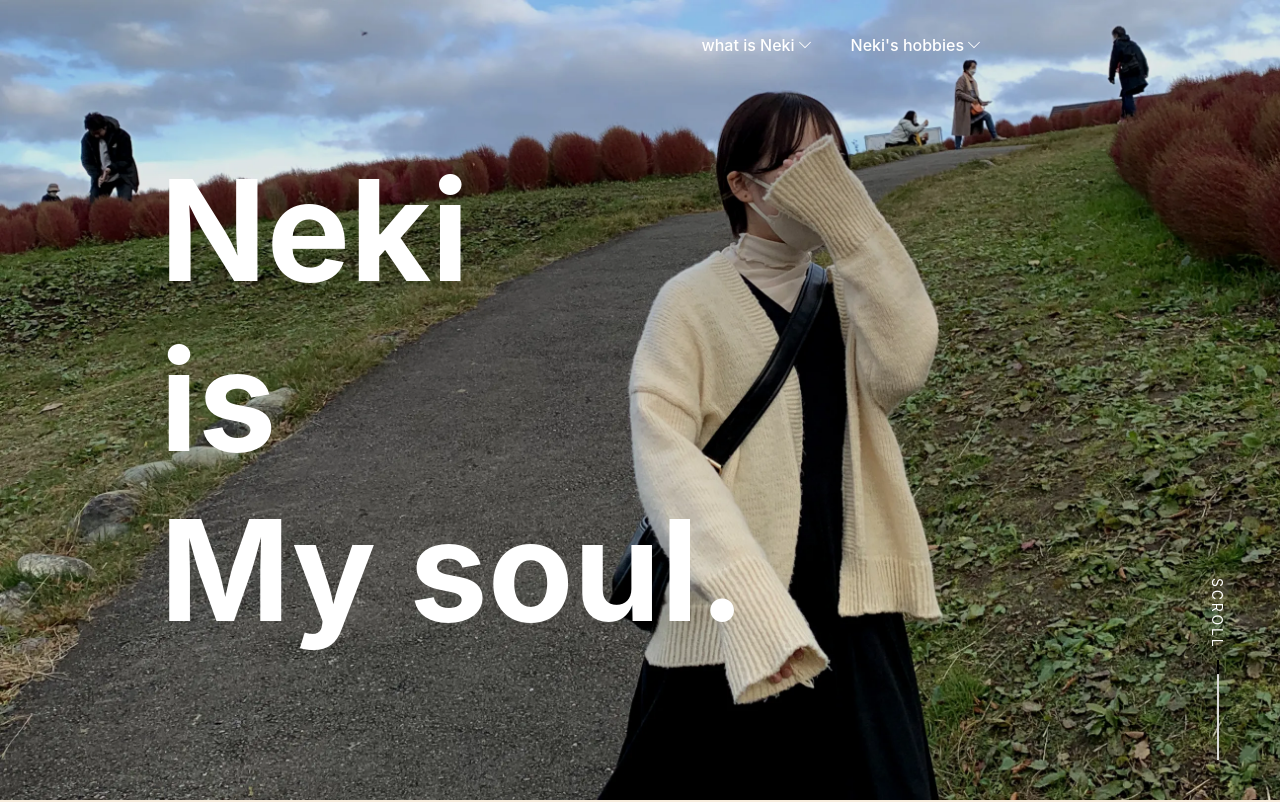
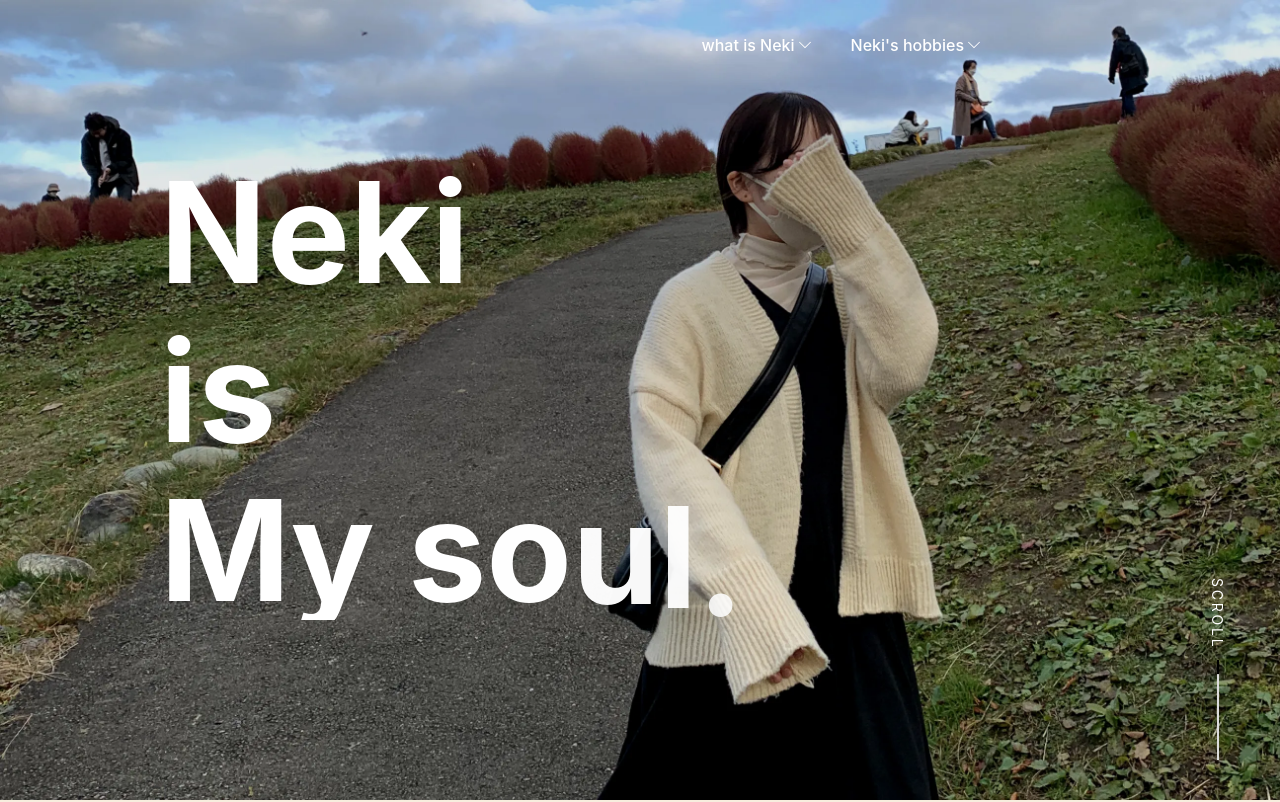
Before and after one commit to fuuta0201/neki.com, a React (Vite) app: page / in a window 1280 px wide. Shown: the top 802 px of the page. Built offline with nearby package versions, Linux system fonts and the light colour scheme.

Commit message:
feat: h1 title animation

```diff
--- a/src/assets/styles/hero.css
+++ b/src/assets/styles/hero.css
@@ -9,13 +9,13 @@
 }
 
 .hero::before {
-  content: "";
+  content: '';
   position: absolute;
   top: 0;
   left: 0;
   width: 100%;
   height: 100%;
-  background: url("../images/hero.webp") no-repeat;
+  background: url('../images/hero.webp') no-repeat;
   background-size: cover;
 }
 
@@ -55,7 +55,7 @@
   font-size: 140px;
   font-style: normal;
   font-weight: 700;
-  line-height: normal;
+  line-height: 1;
   text-align: left;
   margin: 0;
   z-index: 1;
--- /dev/null
+++ b/src/assets/styles/title-slide-in-wrapper.css
@@ -0,0 +1,18 @@
+.js-letter {
+  display: inline-block;
+  overflow: hidden;
+}
+
+.anime-show-up__word {
+  display: inline-block;
+  white-space: nowrap;
+}
+
+.anime-show-up__letter {
+  display: inline-block;
+  transform: translateY(1em);
+  opacity: 0;
+  transition:
+    transform 0.4s ease,
+    opacity 0.4s ease;
+}
--- a/src/components/Hero.tsx
+++ b/src/components/Hero.tsx
@@ -1,10 +1,19 @@
-import AnchorLink from "react-anchor-link-smooth-scroll";
-import ChevronDown from "../assets/images/icons/chevron-down.svg";
-import "../assets/styles/hero.css";
-import ScrollDown from "./ScrollDown";
-import { motion } from "framer-motion";
+import { useState, useEffect } from 'react';
+import AnchorLink from 'react-anchor-link-smooth-scroll';
+import ChevronDown from '../assets/images/icons/chevron-down.svg';
+import '../assets/styles/hero.css';
+import ScrollDown from './ScrollDown';
+import { motion } from 'framer-motion';
+import TitleSlideInWrapper from './animation/TitleSlideInWrapper';
 
 const Hero = () => {
+  const [isShowTitle, setIsShowTitle] = useState<boolean>(false);
+
+  useEffect(() => {
+    setTimeout(function () {
+      setIsShowTitle(true);
+    }, 5000);
+  }, []);
   return (
     <div className="hero">
       <div className="hero__links">
@@ -24,13 +33,15 @@ const Hero = () => {
           </AnchorLink>
         </motion.div>
       </div>
-      <h1 className="hero__title">
-        Neki
-        <br />
-        is
-        <br />
-        My soul.
-      </h1>
+      {isShowTitle && (
+        <h1 className="hero__title">
+          <TitleSlideInWrapper text="Neki" />
+          <br />
+          <TitleSlideInWrapper text="is" />
+          <br />
+          <TitleSlideInWrapper text="My soul." />
+        </h1>
+      )}
       <ScrollDown />
     </div>
   );
--- /dev/null
+++ b/src/components/animation/TitleSlideInWrapper.tsx
@@ -0,0 +1,45 @@
+import { motion } from 'framer-motion';
+import '../../assets/styles/title-slide-in-wrapper.css';
+
+type Props = {
+  text: string;
+};
+
+const TitleSlideInWrapper = ({ text }: Props) => {
+  const wordAnimation = {
+    hidden: { opacity: 0, y: '1em' },
+    visible: (i: number) => ({
+      opacity: 1,
+      y: 0,
+      transition: {
+        delay: i * 0.05,
+        duration: 0.4,
+        ease: 'easeOut',
+      },
+    }),
+  };
+
+  return (
+    <div className="js-letter">
+      {text.split(' ').map((word, wordIndex) => (
+        <span key={wordIndex} className="anime-show-up__word">
+          {word.split('').map((char, charIndex) => (
+            <motion.span
+              key={charIndex}
+              className="anime-show-up__letter"
+              variants={wordAnimation}
+              initial="hidden"
+              animate="visible"
+              custom={wordIndex * 10 + charIndex}
+            >
+              {char}
+            </motion.span>
+          ))}
+          &nbsp;
+        </span>
+      ))}
+    </div>
+  );
+};
+
+export default TitleSlideInWrapper;
```
